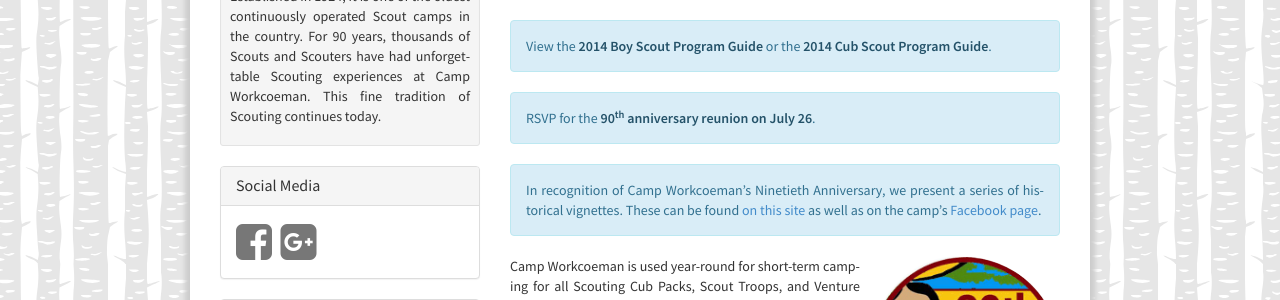
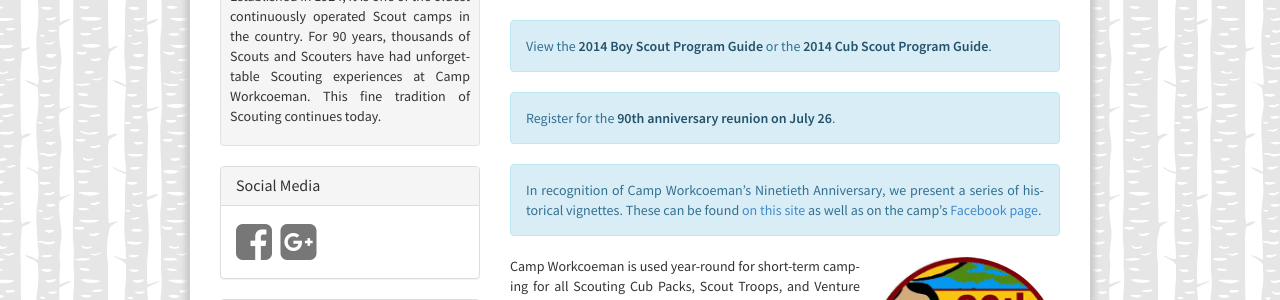
Before and after one commit to campworkcoeman/campworkcoeman.org, a Jekyll site: the page built from index.html, in a window 1280 px wide. Shown: the part 436-736 px from the top of the page. Built offline with Jekyll 4.4.1, drawn with Linux system fonts in a browser that asks for light colours; nearby versions of some CDN libraries; Markdown is read by kramdown in place of the engine named in the settings.

Commit message:
Tweak banner.

```diff
--- a/index.html
+++ b/index.html
@@ -30,7 +30,7 @@ priority: 1
     </div>
     <br/>
     <div class="alert alert-info">View the <a href="{{ site.url }}/pdf/2014/14_program_guide.pdf" class="alert-link">2014 Boy Scout Program Guide</a> or the <a href="{{ site.url }}/pdf/2014/2014_CW_Cub_Leaders_Guide.pdf" class="alert-link">2014 Cub Scout Program Guide</a>.</div>
-    <div class="alert alert-info">RSVP for the <a href="{{ site.url }}/about/news/2014/05/13/ninetieth-anniversary-reunion/" class="alert-link">90<sup>th</sup> anniversary reunion on July 26</a>.</div>
+    <div class="alert alert-info">Register for the <a href="{{ site.url }}/about/news/2014/05/13/ninetieth-anniversary-reunion/" class="alert-link">90th anniversary reunion on July 26</a>.</div>
     <div class="alert alert-info">In recognition of Camp Workcoeman&rsquo;s Ninetieth Anniversary, we present a series of historical vignettes. These can be found <a href="{{ site.url }}/about/history/vignettes/">on this site</a> as well as on the camp&rsquo;s <a href="https://www.facebook.com/CampWorkcoeman">Facebook page</a>.</div>
     <img src="files/2014_CampPatch.png" alt="2014 Camp Patch" class="pull-right img-circle" style="max-width: 200px; width: 50%; padding-left: 10px;">
     <p>Camp Workcoeman is used year-round for short-term camping for all Scouting Cub Packs, Scout Troops, and Venture Crews, as well as for district and Order of the Arrow activities.</p>
```
